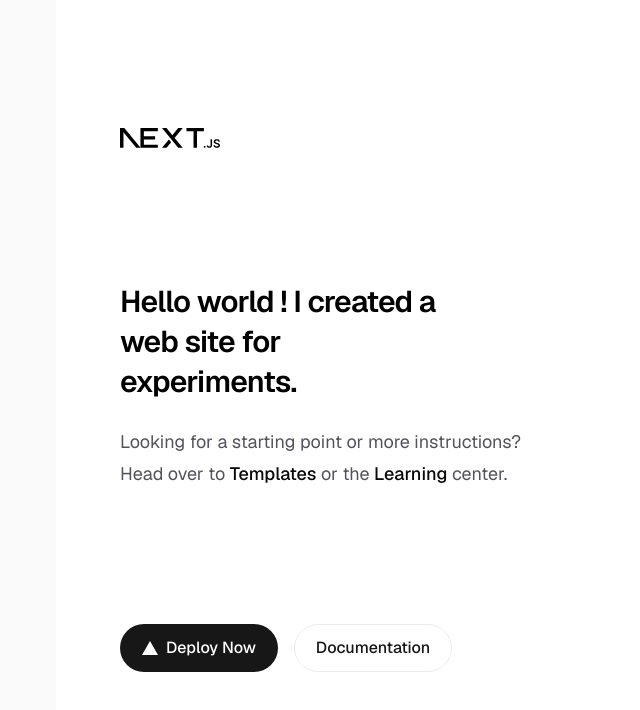
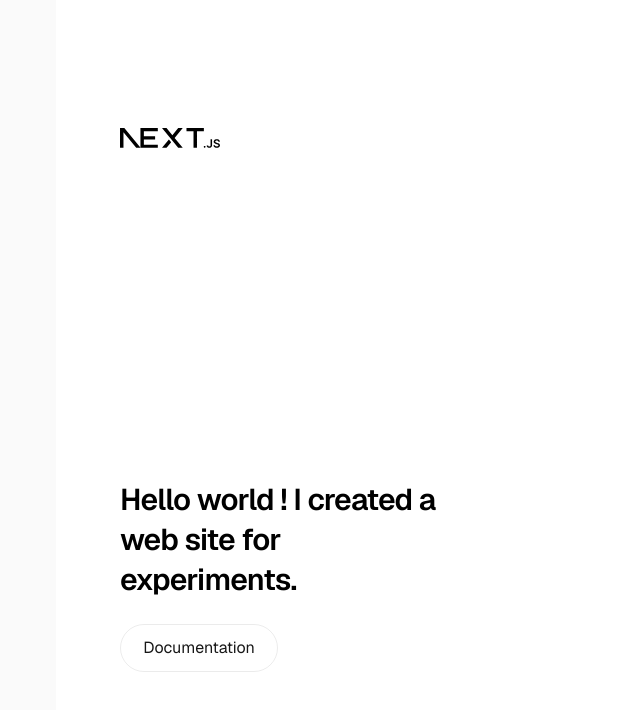
Before and after one commit to abdulmalekjillhazz/nextjs-project, a Next.js app: page / in a window 1280 px wide. Shown: the top 710 px of the page, without its empty margins (200-840 px from the left). Built offline with nearby package versions, Linux system fonts and the light colour scheme.

Commit message:
Update page.js

```diff
--- a/app/page.js
+++ b/app/page.js
@@ -16,41 +16,8 @@ export default function Home() {
           <h1 className="max-w-xs text-3xl font-semibold leading-10 tracking-tight text-black dark:text-zinc-50">
           Hello world ! I created a web site for experiments.
           </h1>
-          <p className="max-w-md text-lg leading-8 text-zinc-600 dark:text-zinc-400">
-            Looking for a starting point or more instructions? Head over to{" "}
-            <a
-              href="https://vercel.com/templates?framework=next.js&utm_source=create-next-app&utm_medium=appdir-template-tw&utm_campaign=create-next-app"
-              className="font-medium text-zinc-950 dark:text-zinc-50"
-            >
-              Templates
-            </a>{" "}
-            or the{" "}
-            <a
-              href="https://nextjs.org/learn?utm_source=create-next-app&utm_medium=appdir-template-tw&utm_campaign=create-next-app"
-              className="font-medium text-zinc-950 dark:text-zinc-50"
-            >
-              Learning
-            </a>{" "}
-            center.
-          </p>
-        </div>
-        <div className="flex flex-col gap-4 text-base font-medium sm:flex-row">
-          <a
-            className="flex h-12 w-full items-center justify-center gap-2 rounded-full bg-foreground px-5 text-background transition-colors hover:bg-[#383838] dark:hover:bg-[#ccc] md:w-[158px]"
-            href="https://vercel.com/new?utm_source=create-next-app&utm_medium=appdir-template-tw&utm_campaign=create-next-app"
-            target="_blank"
-            rel="noopener noreferrer"
-          >
-            <Image
-              className="dark:invert"
-              src="/vercel.svg"
-              alt="Vercel logomark"
-              width={16}
-              height={16}
-            />
-            Deploy Now
-          </a>
-          <a
+
+           <a
             className="flex h-12 w-full items-center justify-center rounded-full border border-solid border-black/[.08] px-5 transition-colors hover:border-transparent hover:bg-black/[.04] dark:border-white/[.145] dark:hover:bg-[#1a1a1a] md:w-[158px]"
             href="https://nextjs.org/docs?utm_source=create-next-app&utm_medium=appdir-template-tw&utm_campaign=create-next-app"
             target="_blank"
```
